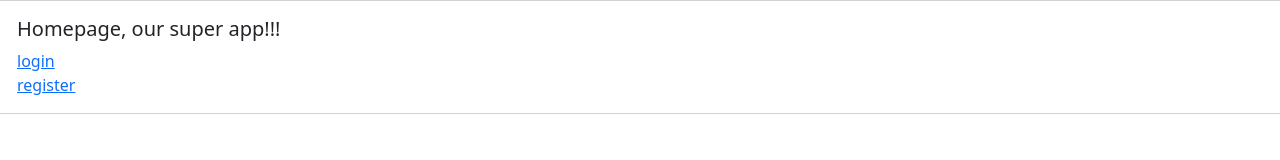
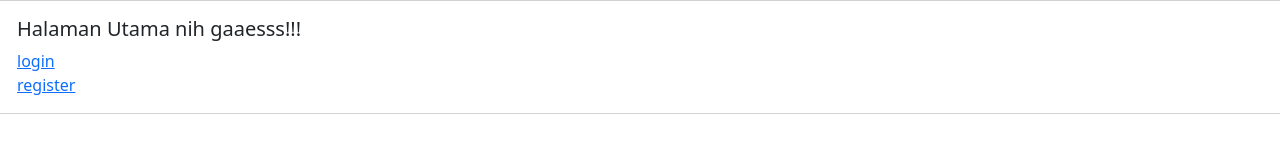
Before and after one commit to mandaputtra/try-github-action-nextjs, a Next.js app: page / in a window 1280 px wide. Shown: the top 160 px of the page. Built offline with nearby package versions, Linux system fonts and the light colour scheme.

Commit message:
change homepage

```diff
--- a/pages/index.js
+++ b/pages/index.js
@@ -7,7 +7,7 @@ function Home () {
         <Card>
            <CardBody>
               <CardTitle tag="h5" className="warning">
-                Homepage, our super app!!!
+                Halaman Utama nih gaaesss!!!
               </CardTitle>
               <Link href="/login">login</Link>
               <br></br>
```
